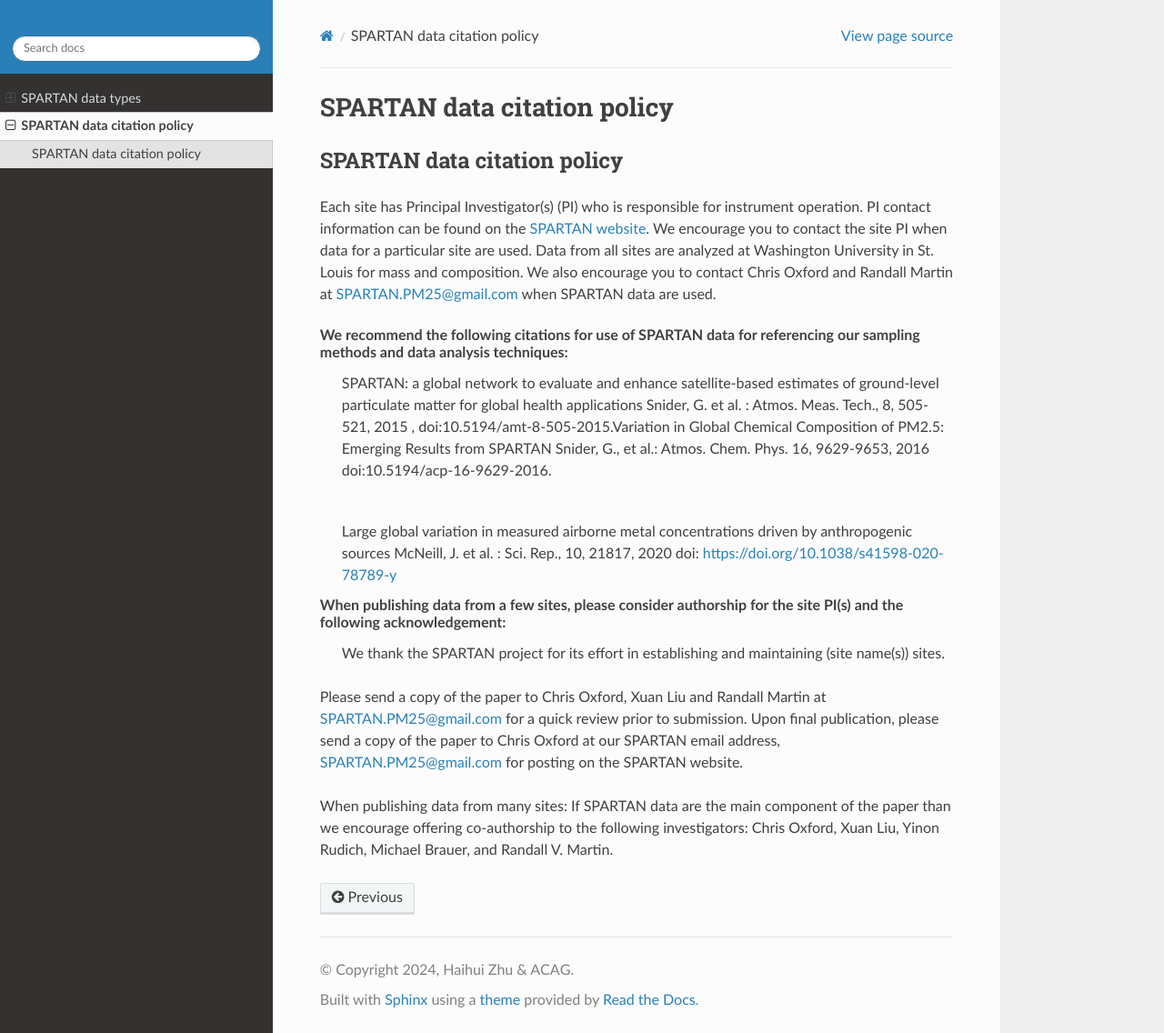
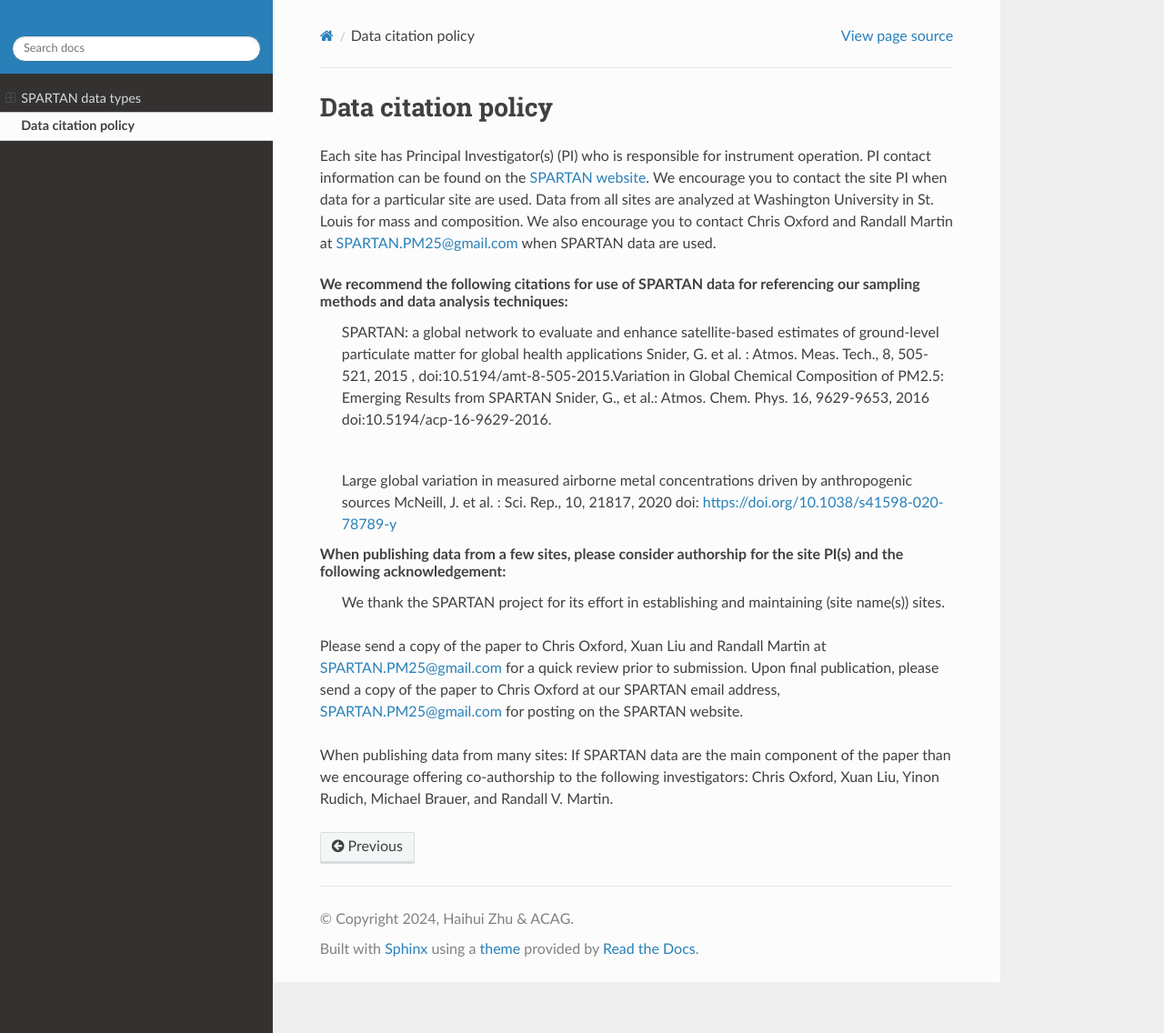
Before and after one commit to Atmospheric-Composition-Analysis-Group/spartan-cloud, a Sphinx documentation site: the page built from docs/source/citation.rst, in a window 1280 px wide and 1136 px high. Shown: the whole window at 91% size. Built offline with Sphinx 7.4.7 and the Read the Docs theme 2.0.0, drawn with Linux system fonts in a browser that asks for light colours; pages that are not in the unit, such as notebooks, are missing from menus.

Commit message:
Update citation.rst

```diff
--- a/docs/source/citation.rst
+++ b/docs/source/citation.rst
@@ -1,8 +1,7 @@
-SPARTAN data citation policy
+.. _citation-policy:
+Data citation policy
 =====
-.. _citation-policy:
-SPARTAN data citation policy
-----------------
+
 Each site has Principal Investigator(s) (PI) who is responsible for instrument operation. PI contact information can be found on the `SPARTAN website <https://www.spartan-network.org/data>`_. We encourage you to contact the site PI when data for a particular site are used. Data from all sites are analyzed at Washington University in St. Louis for mass and composition. We also encourage you to contact Chris Oxford and Randall Martin at SPARTAN.PM25@gmail.com when SPARTAN data are used.
 
 We recommend the following citations for use of SPARTAN data for referencing our sampling methods and data analysis techniques:
```
